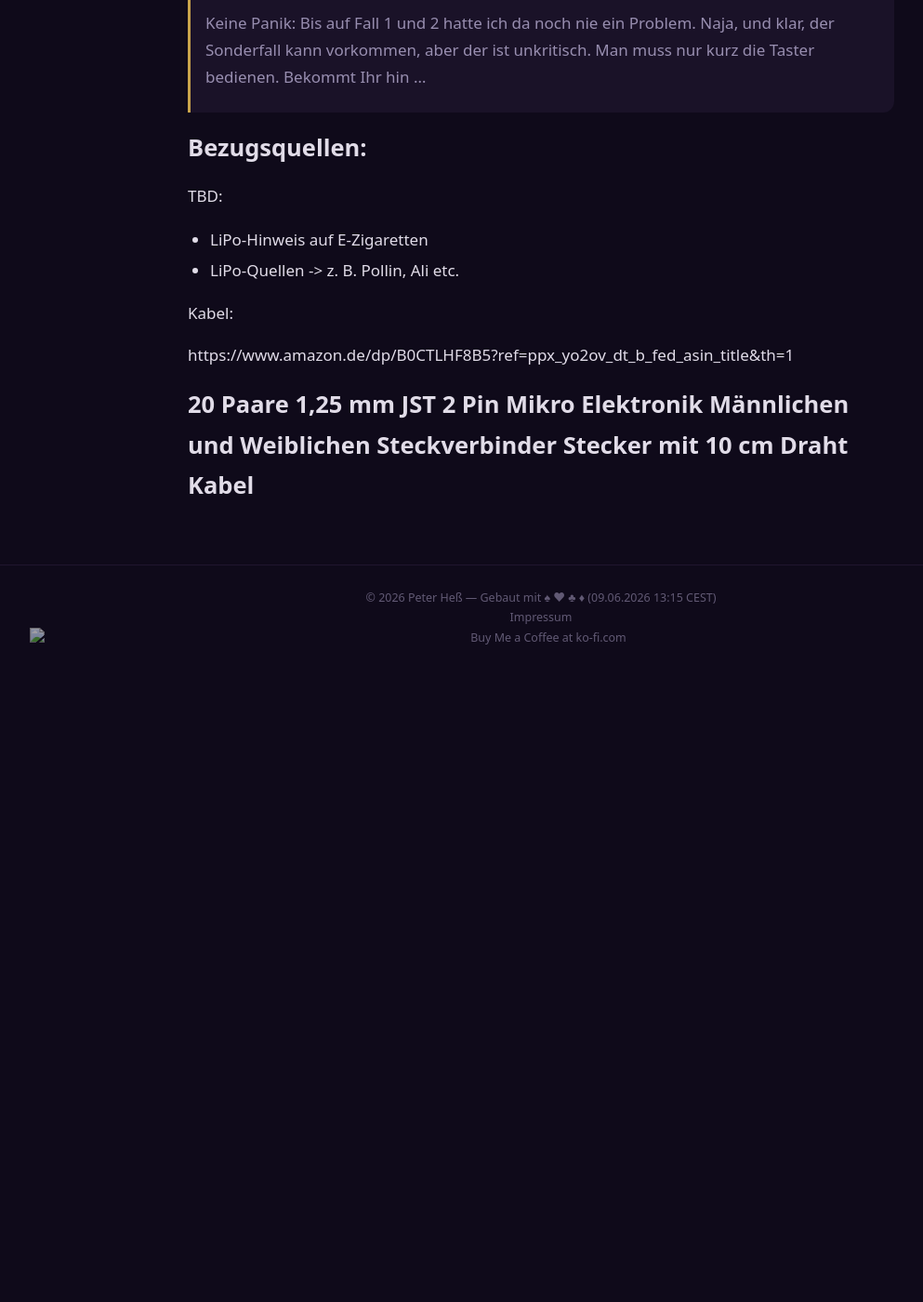
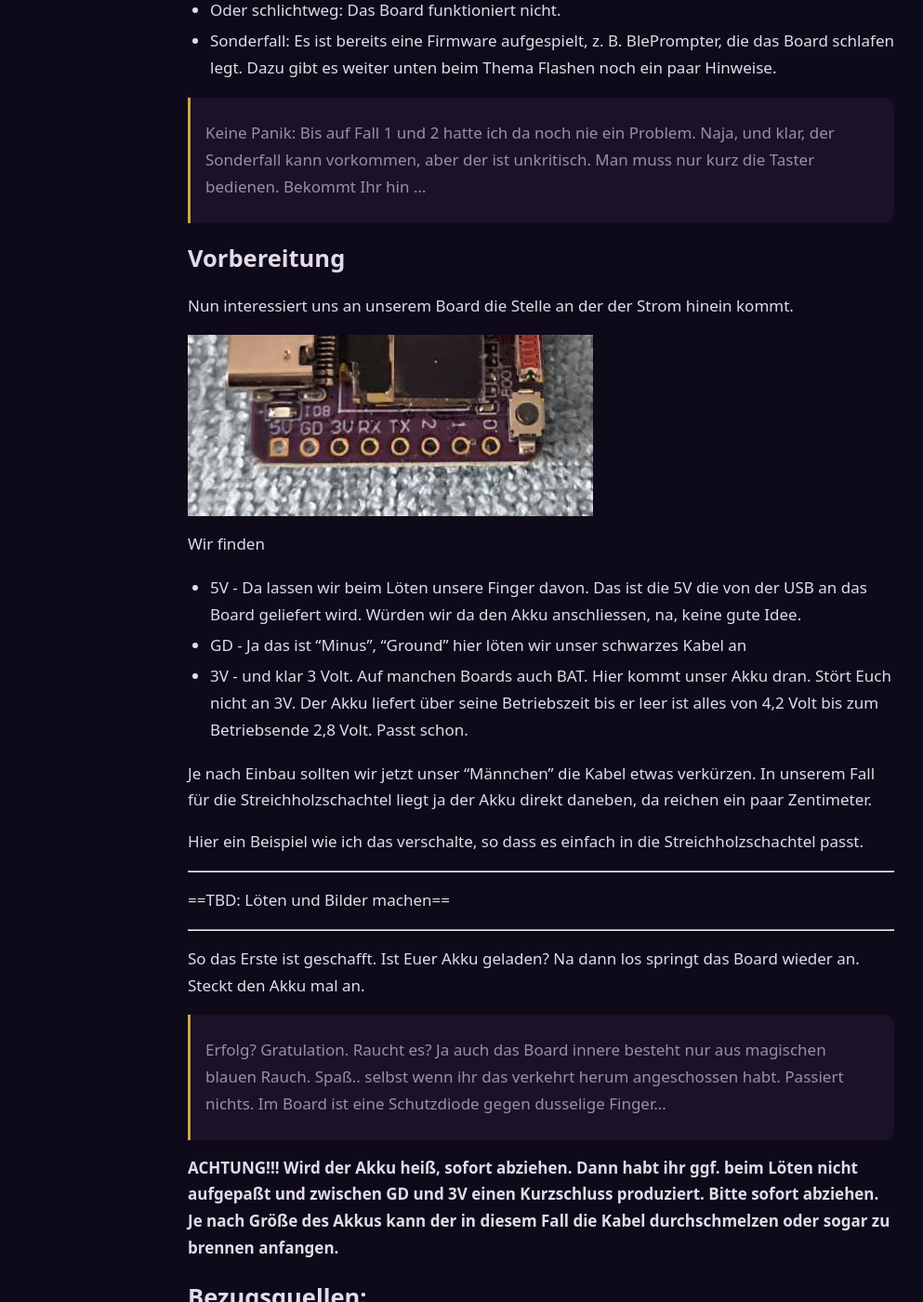
Before and after one commit to hesspet/Zauberhaft, a Jekyll site: the page built from _artikel/2026-06-09-bleprompter-einbau-komplette-anleitung.md, in a window 1280 px wide and 1400 px high, scrolled down 8777 px. Shown: the whole window at 93% size, without its empty margins (58-1051 px from the left). Built offline with Jekyll 4.4.1, drawn with Linux system fonts in a browser that asks for light colours; before the commit the page ends 9536 px from its top, so only the background shows below that; some of the changed text lies outside the part shown.

Commit message:
Zwischenstand Testdeployment

```diff
--- a/_artikel/2026-06-09-bleprompter-einbau-komplette-anleitung.md
+++ b/_artikel/2026-06-09-bleprompter-einbau-komplette-anleitung.md
@@ -33,6 +35,8 @@ Hinweis: Im Folgenden spreche ich immer von dem "Board". Gemeint ist damit die k
 ![](../../assets/blog/images/articles/bleprompter-einbau-komplette-anleitung/001_DasBoard.png)
 
 > Dieser Aufbau benötigt definitiv nur zwei Lötstellen, die auch von einem ungeübten Bastler zu bewerkstelligen sind. Naja, sofern man weiß, an welcher Seite der Lötkolben heiß wird.
+
+**Und wie immer bei solchen Texten. Bitte einmal bis zum Ende durchlesen und dann erst basteln anfangen! Schont die Nerven!**
 
 # Einkaufsliste
 
@@ -171,6 +175,42 @@ Fehlersuche:
 
 > Keine Panik: Bis auf Fall 1 und 2 hatte ich da noch nie ein Problem. Naja, und klar, der Sonderfall kann vorkommen, aber der ist unkritisch. Man muss nur kurz die Taster bedienen. Bekommt Ihr hin ...
 
+# Vorbereitung
+
+Nun interessiert uns an unserem Board die Stelle an der der Strom hinein kommt.
+
+![](../../assets/blog/images/articles/bleprompter-einbau-komplette-anleitung/011_Loetaugen.jpg)
+
+Wir finden
+
+* 5V - Da lassen wir beim Löten unsere Finger davon. Das ist die 5V die von der USB an das Board geliefert wird. Würden wir da den Akku anschliessen, na, keine gute Idee.
+* GD - Ja das ist "Minus", "Ground" hier löten wir unser schwarzes Kabel an
+* 3V - und klar 3 Volt. Auf manchen Boards auch BAT. Hier kommt unser Akku dran. Stört Euch nicht an 3V. Der Akku liefert über seine Betriebszeit bis er leer ist alles von 4,2 Volt bis zum Betriebsende 2,8 Volt. Passt schon.
+
+Je nach Einbau sollten wir jetzt unser "Männchen" die Kabel etwas verkürzen. In unserem Fall für die Streichholzschachtel liegt ja der Akku direkt daneben,  da reichen ein paar Zentimeter.
+
+Hier ein Beispiel wie ich das verschalte, so dass es einfach in die Streichholzschachtel passt.
+
+---
+
+==TBD: Löten und Bilder machen==
+
+---
+
+So das Erste ist geschafft. Ist Euer Akku geladen? Na dann los springt das Board wieder an. Steckt den Akku mal an.
+
+> Erfolg? Gratulation. Raucht es? Ja auch das Board innere besteht nur aus magischen blauen Rauch. Spaß.. selbst wenn ihr das verkehrt herum angeschossen habt. Passiert nichts. Im Board ist eine Schutzdiode gegen dusselige Finger...
+
+**ACHTUNG!!! Wird der Akku heiß, sofort abziehen. Dann habt ihr ggf. beim Löten nicht aufgepaßt und zwischen GD und 3V einen Kurzschluss produziert. Bitte sofort abziehen. Je nach Größe des Akkus kann der in diesem Fall die Kabel durchschmelzen oder sogar zu brennen anfangen.**
+
+
+
+
+
+
+
+
+
 # Bezugsquellen:
 
 TBD:
@@ -183,3 +223,9 @@ Kabel:
 https://www.amazon.de/dp/B0CTLHF8B5?ref=ppx_yo2ov_dt_b_fed_asin_title&th=1
 
 # 20 Paare 1,25 mm JST 2 Pin Mikro Elektronik Männlichen und Weiblichen Steckverbinder Stecker mit 10 cm Draht Kabel
+
+# TBD
+
+
+
+* TODO: markdig ertüchtigen, dass der Link in einem neuen Reiter geöffnet wird
```
Also changed, not shown: other parts of _artikel/2026-06-09-bleprompter-einbau-komplette-anleitung.md (+2 -0 lines), assets/blog/images/articles/bleprompter-einbau-komplette-anleitung/011_Loetaugen.jpg (added), 1 other file.
